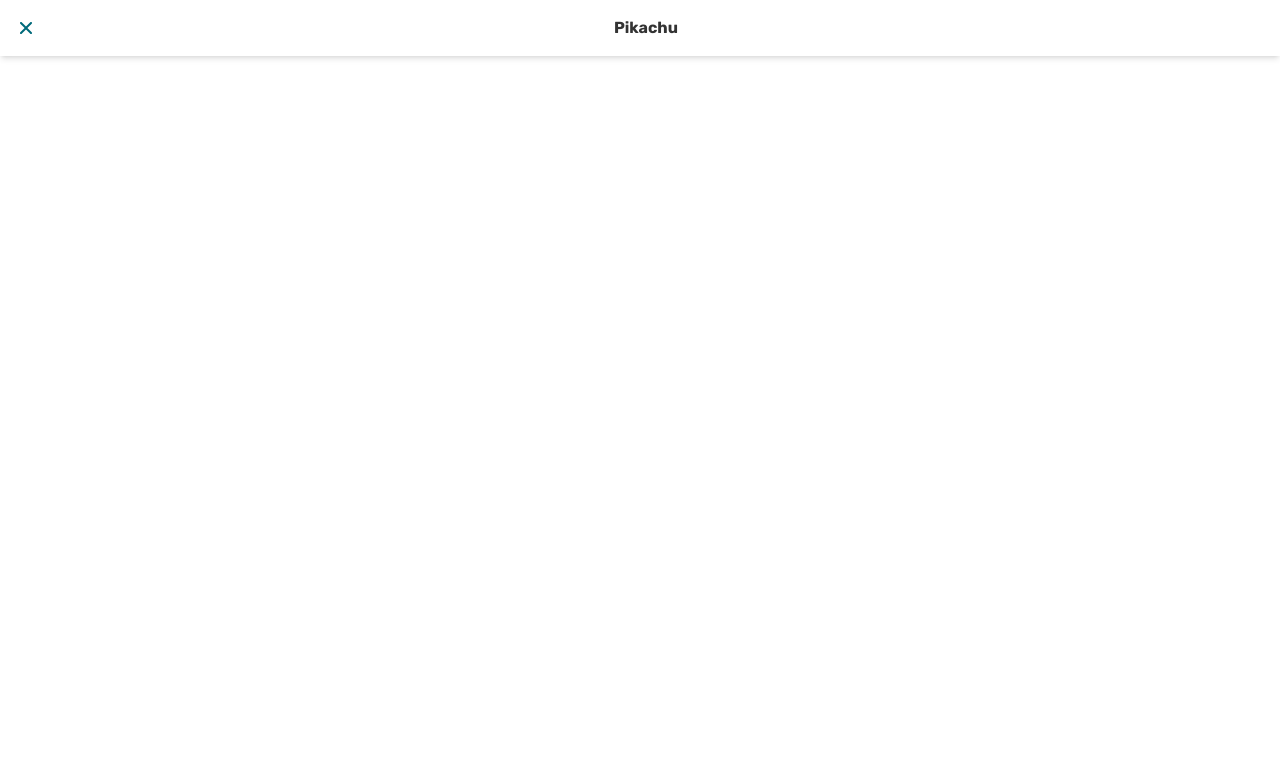
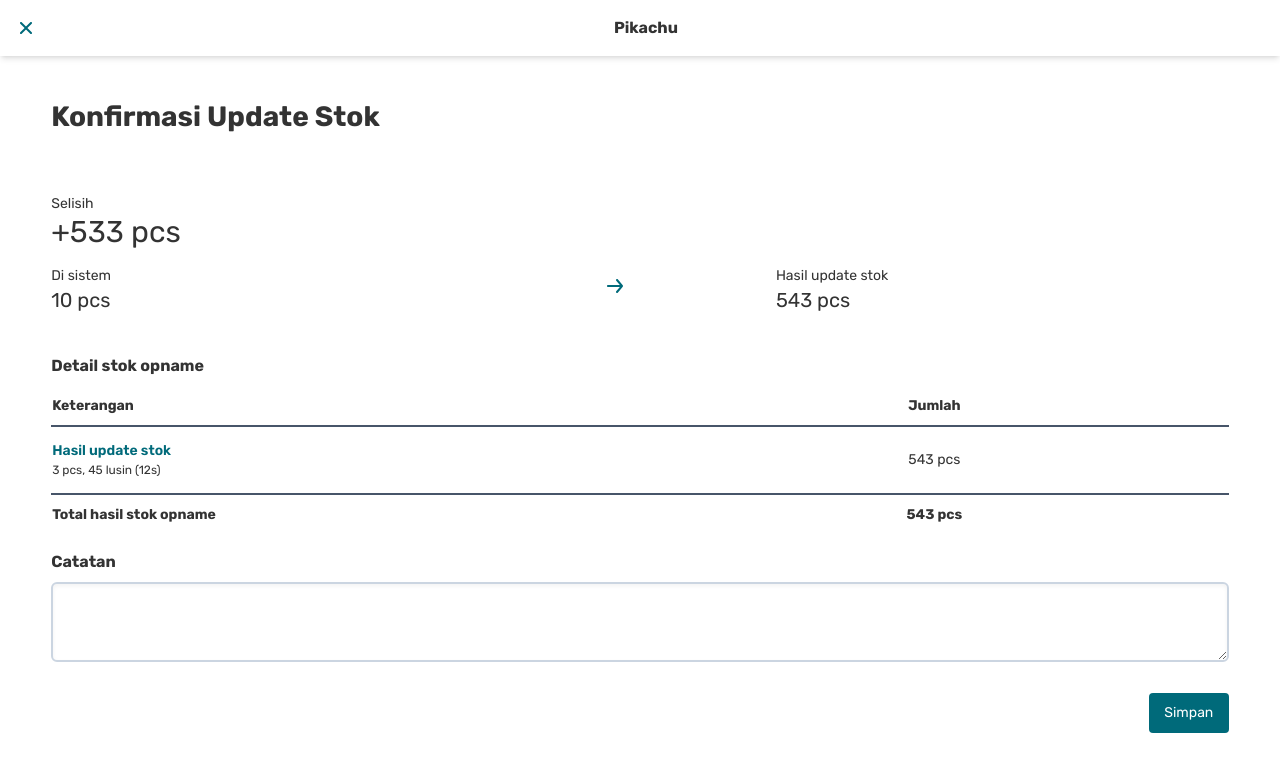
Before and after one commit to gempurbayu/pokemon-stock-react, a React (Create React App) app: page /confirmation in a window 1280 px wide. Shown: the top 772 px of the page. Built offline with nearby package versions, Linux system fonts and the light colour scheme.

Commit message:
create confirmation page

```diff
--- a/src/pages/ConfirmationUpdate/index.tsx
+++ b/src/pages/ConfirmationUpdate/index.tsx
@@ -1,10 +1,62 @@
 import React from 'react'
 import Header from '../../components/Header'
+import ArrowIcon from '../../assets/icons/back.svg'
 
 const ConfirmationUpdate = () => {
   return (
     <div>
         <Header title='Pikachu' icon='cancel'/>
+        <div className='w-full h-full px-[4%] font-rubik text-basecolor'>
+            {/* Title Page */}
+            <div className='section2 w-full mt-6 flex flex-col font-rubik h-140 py-4'>
+                <h1 className='text-[28px] font-bold mb-6 text-basecolor capitalize'>Konfirmasi update stok</h1>
+            </div>
+            <div className='stok-info flex flex-col w-full text-start mt-4'>
+                <p className='text-sm'>Selisih</p>
+                <p className='text-3xl'>+533 pcs</p>
+            </div>
+            <div className='flex flex-row w-full justify-between mt-4 mb-10 py-auto'>
+                <div className='w-6/12'>
+                    <p className='text-sm'>Di sistem</p>
+                    <p className='text-xl'>10 pcs</p>
+                </div>
+                <div className='w-2/12 text-end'>
+                    <img src={ArrowIcon} alt='arrow' className='rotate-180'/>
+                </div>
+                <div className='w-5/12 text-start'>
+
+                    <p className='text-sm'>Hasil update stok</p>
+                    <p className='text-xl'>543 pcs</p>
+                </div>
+            </div>
+            <div className='w-full'>
+                <h3 className='font-bold text-[16px] mb-2'>Detail stok opname</h3>
+                <table className='w-full'>
+                    <tr className='h-10 w-full text-sm'>
+                        <th className='w-6/12 text-start'>Keterangan</th>
+                        <th className='w-6/12 text-center'>Jumlah</th>
+                    </tr>
+                    <tr className='w-full border-y-2 border-slate-600 h-[68px]'>
+                        <td className='w-6/12'>
+                           <p className='font-semibold text-inti text-sm'>Hasil update stok</p>
+                           <p className='text-[12px]'>3 pcs, 45 lusin (12s)</p>
+                        </td>
+                        <td className='w-6/12 text-center text-sm'>543 pcs</td>
+                    </tr>
+                    <tr className='h-10 w-full text-sm'>
+                        <th className='w-6/12 text-start'>Total hasil stok opname</th>
+                        <th className='w-6/12 text-center'>543 pcs</th>
+                    </tr>
+                </table>
+            </div>
+            <div className='w-full'>
+                <h3 className='font-bold text-[16px] mb-2 mt-4'>Catatan</h3>
+                <textarea className='w-full h-20 px-2 py-1 border-2 shadow-inner border-slate-300 rounded-md'></textarea>
+                <div className='w-full text-end mt-6'>
+                    <button className='w-[80px] h-[40px] text-sm bg-inti text-white rounded-[4px]'>Simpan</button>
+                </div>
+            </div>
+        </div>
     </div>
   )
 }
```
Also changed, not shown: src/assets/icons/edit.svg (added).
